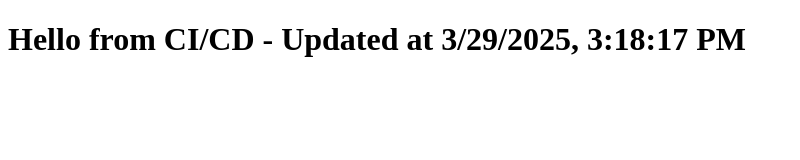
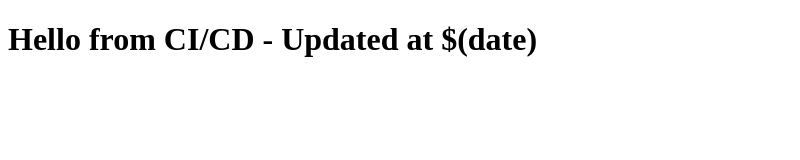
Before and after one commit to SharkKevinDevops/Web-Application-Deployment-on-AWS-with-CI-CD, a plain HTML site: page index.html in a window 1280 px wide. Shown: the whole page, without its empty margins (0-800 px from the left). Drawn offline with Linux system fonts and the light colour scheme.

Commit message:
push code v10

```diff
--- a/index.html
+++ b/index.html
@@ -1,10 +1,6 @@
 <!DOCTYPE html>
 <html>
     <body>
-        <h1>Hello from CI/CD - Updated at <span id="date"></span></h1>
-
-        <script>
-        document.getElementById("date").innerText = new Date().toLocaleString();
-    </script>
+        <h1>Hello from CI/CD - Updated at $(date)</h1>
     </body>
 </html>
```
Also changed, not shown: 1 other file.
